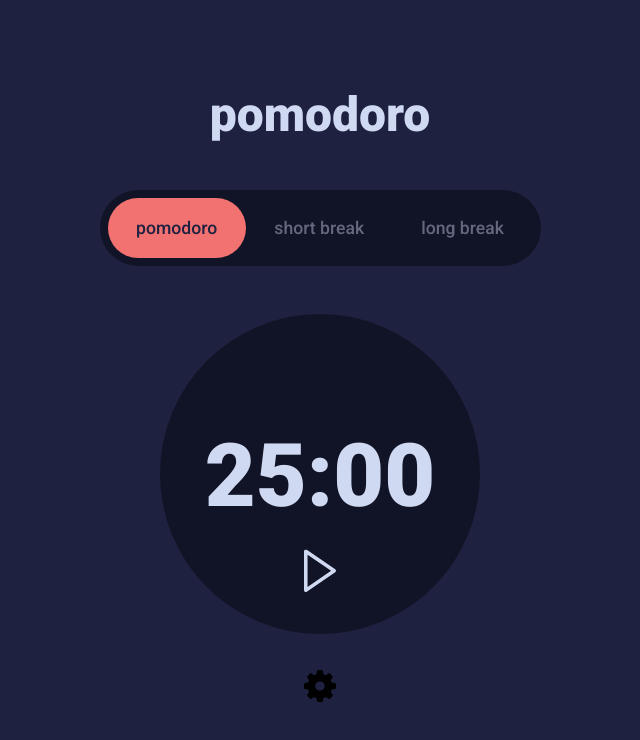
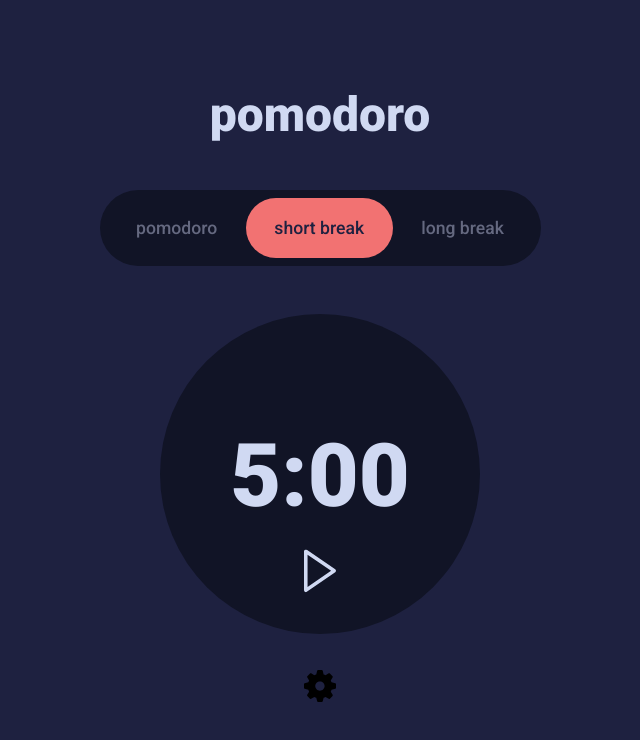
Before and after one commit to 25prabhu10/pomodoro-app, a website built with Parcel: page src/index.html in a window 1280 px wide. Both pictures are taken after a click on the button "short break". Shown: the whole page, without its empty margins (320-960 px from the left). Built offline with nearby package versions, Linux system fonts and the light colour scheme.

Commit message:
Create functionalities for tabs

```diff
--- a/src/index.html
+++ b/src/index.html
@@ -18,9 +18,9 @@
     <main class="main">
       <section>
         <div class="tabs">
-          <button class="button">pomodoro</button>
-          <button>short break</button>
-          <button>long break</button>
+          <button id="pomodoro" class="button">pomodoro</button>
+          <button id="shortBreak">short break</button>
+          <button id="longBreak">long break</button>
         </div>
       </section>
       <section>
--- a/src/js/app.js
+++ b/src/js/app.js
@@ -1,7 +1,10 @@
 import { startBtn, pauseBtn, stopBtn, svgCircle } from "./elements";
-import { resetTimer, startTimer, pauseTimer, stopTimer } from "./timer";
+import { startTimer, pauseTimer, stopTimer } from "./timer";
+import { setPomodoroMinutes } from "./tabs";
 
-window.addEventListener("load", () => resetTimer());
+window.addEventListener("load", () => {
+  setPomodoroMinutes();
+});
 
 startBtn.addEventListener("click", () => {
   svgCircle.style.animationPlayState = "running";
--- a/src/js/elements.js
+++ b/src/js/elements.js
@@ -5,4 +5,8 @@ export let startBtn = document.getElementById("start");
 export let pauseBtn = document.getElementById("pause");
 export let stopBtn = document.getElementById("stop");
 
+export let pomodoroBtn = document.getElementById("pomodoro");
+export let shortBreakBtn = document.getElementById("shortBreak");
+export let longBreakBtn = document.getElementById("longBreak");
+
 export let svgCircle = document.querySelector(".timer__progress");
--- /dev/null
+++ b/src/js/tabs.js
@@ -0,0 +1,43 @@
+import { setMinutes } from "./timer";
+import {
+  pomodoroBtn,
+  shortBreakBtn,
+  longBreakBtn,
+  svgCircle,
+} from "./elements";
+
+pomodoroBtn.addEventListener("click", () => {
+  pomodoroBtn.classList.add("button");
+  longBreakBtn.classList.remove("button");
+  shortBreakBtn.classList.remove("button");
+  svgCircle.classList.remove("animate-clock");
+  setPomodoroMinutes();
+});
+
+shortBreakBtn.addEventListener("click", () => {
+  pomodoroBtn.classList.remove("button");
+  longBreakBtn.classList.remove("button");
+  shortBreakBtn.classList.add("button");
+  svgCircle.classList.remove("animate-clock");
+  setShortBreak();
+});
+
+longBreakBtn.addEventListener("click", () => {
+  pomodoroBtn.classList.remove("button");
+  shortBreakBtn.classList.remove("button");
+  longBreakBtn.classList.add("button");
+  svgCircle.classList.remove("animate-clock");
+  setLongBreak();
+});
+
+export const setPomodoroMinutes = () => {
+  setMinutes(25);
+};
+
+export const setShortBreak = () => {
+  setMinutes(5);
+};
+
+export const setLongBreak = () => {
+  setMinutes(10);
+};
--- a/src/js/timer.js
+++ b/src/js/timer.js
@@ -2,26 +2,28 @@ import { minutes, seconds } from "./elements";
 import { formatTimeString } from "./util";
 
 let interval;
+let globalMinutes;
+
 let state = "stopped";
-
-let tempSeconds = 59;
-let tempMinutes = 25;
 
 const resetSeconds = () => {
   seconds.innerHTML = "00";
 };
 
 const resetMinutes = () => {
-  minutes.innerHTML = "25";
+  minutes.innerHTML = globalMinutes;
 };
 
 const timer = () => {
+  let tempSeconds = 59;
+  let tempMinutes = globalMinutes;
+
   interval = setInterval(function () {
     if (state === "running") {
       seconds.innerHTML = formatTimeString(tempSeconds);
       tempSeconds = tempSeconds - 1;
 
-      if (tempSeconds < 0) {
+      if (tempSeconds < 55) {
         resetSeconds();
         tempSeconds = 59;
         tempMinutes = tempMinutes - 1;
@@ -35,6 +37,11 @@ const timer = () => {
       }
     }
   }, 1000);
+};
+
+export const setMinutes = (min) => {
+  globalMinutes = min;
+  resetTimer();
 };
 
 export const resetTimer = () => {
```
